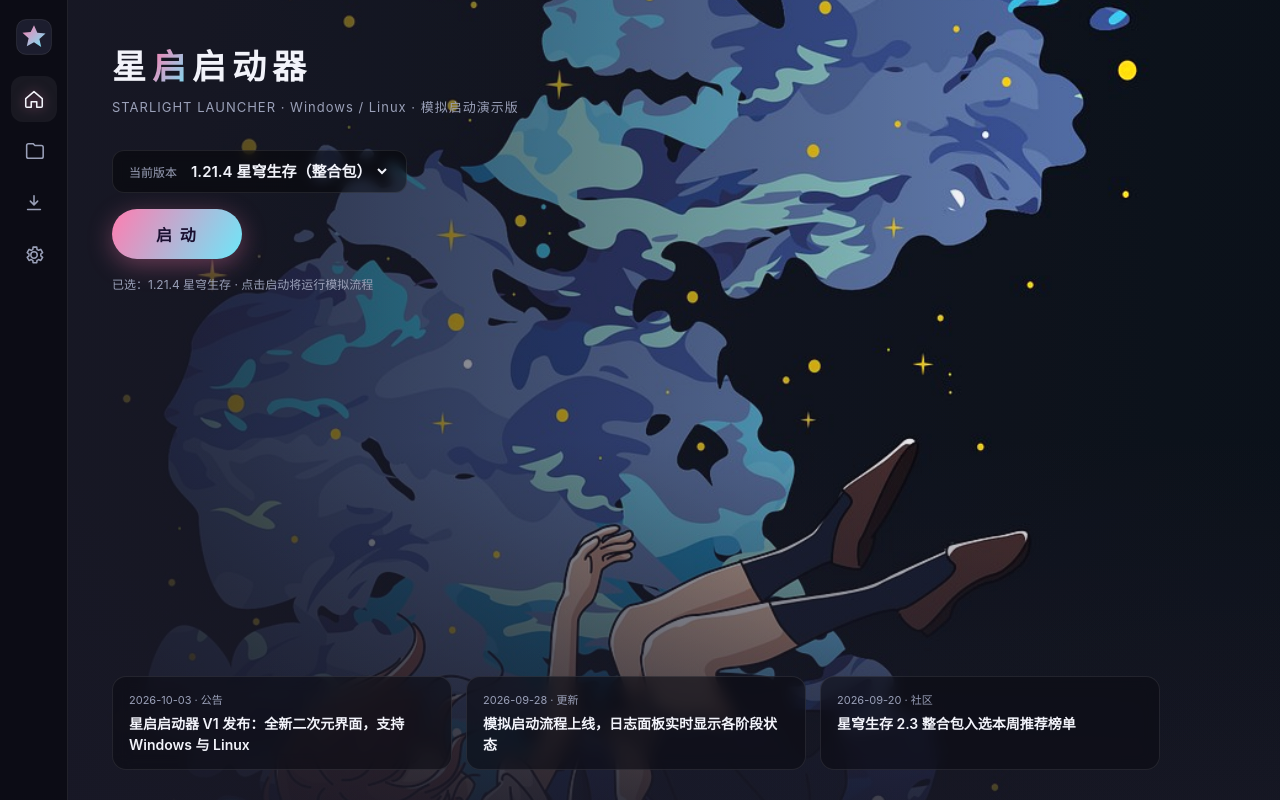
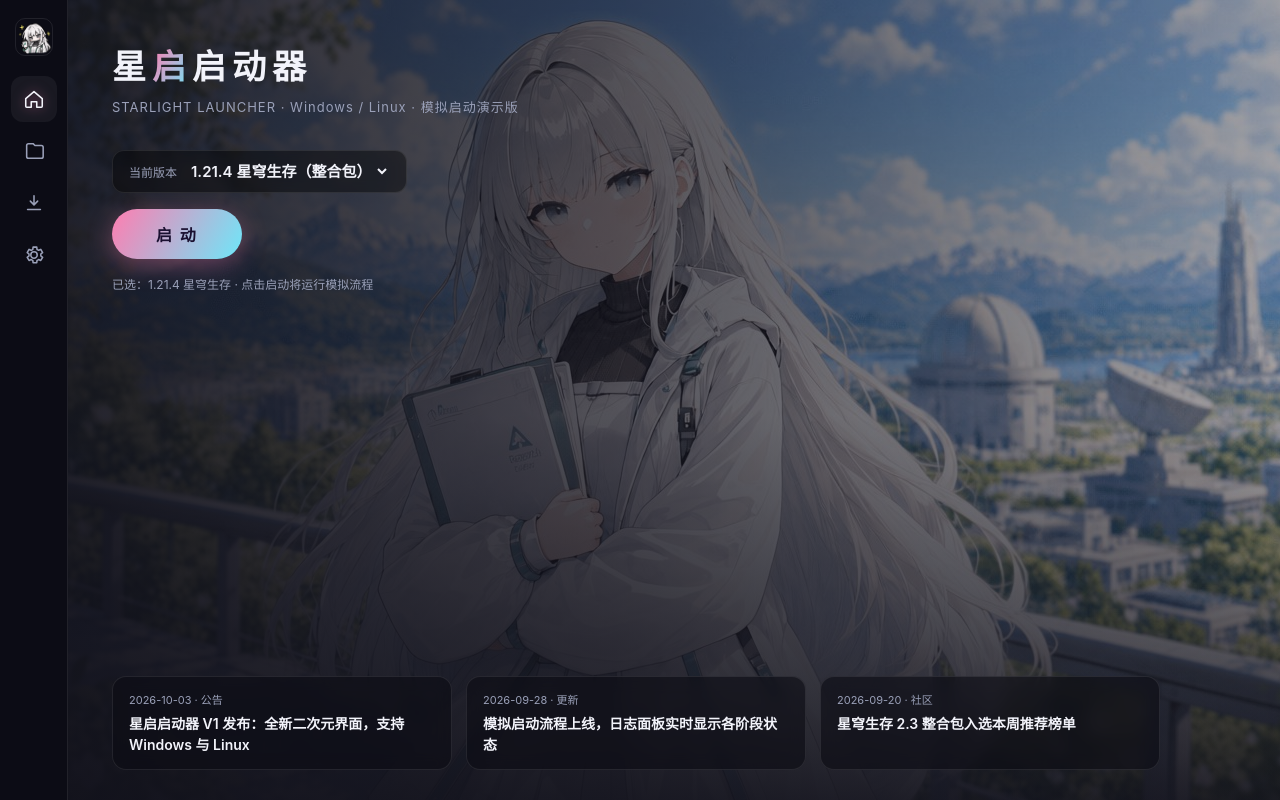
Before and after one commit to yueyuedao-tech/YueYue-Launcher, a Vue app: page / in a window 1280 px wide. Built offline with nearby package versions, Linux system fonts and the light colour scheme.

Commit message:
feat: 替换用户提供的主视觉背景与角色 logo（含打包图标与遮罩调优）

```diff
--- a/electron-builder.yml
+++ b/electron-builder.yml
@@ -9,12 +9,15 @@ files:
 win:
   target:
     - nsis
+  icon: build/icon.png
   # V1 无代码签名证书；跳过签名与 exe 资源改写（winCodeSign 工具在无符号链接权限的机器上无法解压）
+  # 注意：signAndEditExecutable=false 时自定义图标不会写入 exe 元数据，图标以 UI 内 logo 为准
   signAndEditExecutable: false
 linux:
   target:
     - AppImage
   category: Game
+  icon: build/icon.png
 nsis:
   oneClick: false
   allowToChangeInstallationDirectory: true
--- a/src/App.vue
+++ b/src/App.vue
@@ -27,19 +27,7 @@ const current = computed(() => views[store.view])
 <template>
   <div class="shell">
     <nav class="rail" aria-label="主导航">
-      <svg class="logo" viewBox="0 0 48 48" aria-label="星启">
-        <rect x="2" y="2" width="44" height="44" rx="12" fill="#1c1d2e" stroke="rgba(255,255,255,.12)" />
-        <path
-          d="M24 9l4.2 9.6 10.4 1-7.8 6.9 2.3 10.2L24 30.5l-9.1 5.2 2.3-10.2-7.8-6.9 10.4-1z"
-          fill="url(#g)"
-        />
-        <defs>
-          <linearGradient id="g" x1="0" y1="0" x2="1" y2="1">
-            <stop offset="0" stop-color="#ff7db0" />
-            <stop offset="1" stop-color="#6ee7f9" />
-          </linearGradient>
-        </defs>
-      </svg>
+      <img class="logo" src="./assets/logo.png" alt="星启启动器 logo" />
       <button
         v-for="item in nav"
         :key="item.id"
--- a/src/style.css
+++ b/src/style.css
@@ -46,7 +46,13 @@ input, select { font: inherit; color: var(--ink); }
   border-right: 1px solid var(--line);
   z-index: 20;
 }
-.rail .logo { width: 38px; height: 38px; margin-bottom: 14px; }
+.rail .logo {
+  width: 38px; height: 38px;
+  margin-bottom: 14px;
+  border-radius: 10px;
+  object-fit: cover;
+  border: 1px solid var(--line);
+}
 .rail-btn {
   width: 46px; height: 46px;
   display: grid; place-items: center;
@@ -135,16 +141,15 @@ input, select { font: inherit; color: var(--ink); }
 }
 .home-bg {
   position: absolute; inset: 0;
-  background: var(--bg) url('./assets/hero.jpg') 55% 38% / 130% auto no-repeat;
-  filter: brightness(1.35);
+  background: var(--bg) url('./assets/hero.jpg') center 40% / cover no-repeat;
   z-index: 0;
 }
 .home-bg::after {
   content: '';
   position: absolute; inset: 0;
   background:
-    linear-gradient(90deg, rgba(18,18,28,.90) 0%, rgba(18,18,28,.55) 45%, rgba(18,18,28,.10) 100%),
-    linear-gradient(0deg, rgba(18,18,28,.80) 0%, rgba(18,18,28,0) 45%);
+    linear-gradient(90deg, rgba(18,18,28,.93) 0%, rgba(18,18,28,.72) 45%, rgba(18,18,28,.38) 100%),
+    linear-gradient(0deg, rgba(18,18,28,.88) 0%, rgba(18,18,28,0) 48%);
   filter: none;
 }
 .home > :not(.home-bg) { position: relative; z-index: 1; }
```
Also changed, not shown: assets/CREDITS.txt, src/assets/hero.jpg, src/assets/logo.png (added), 2 other files (tests, documents, lock files or other folders).
